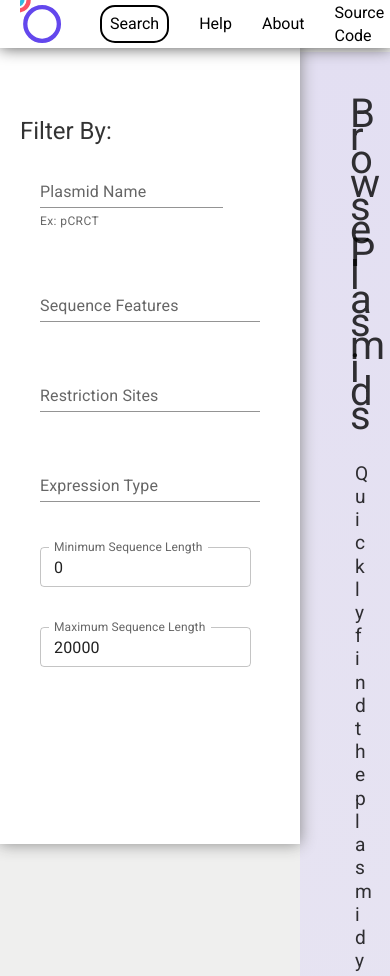
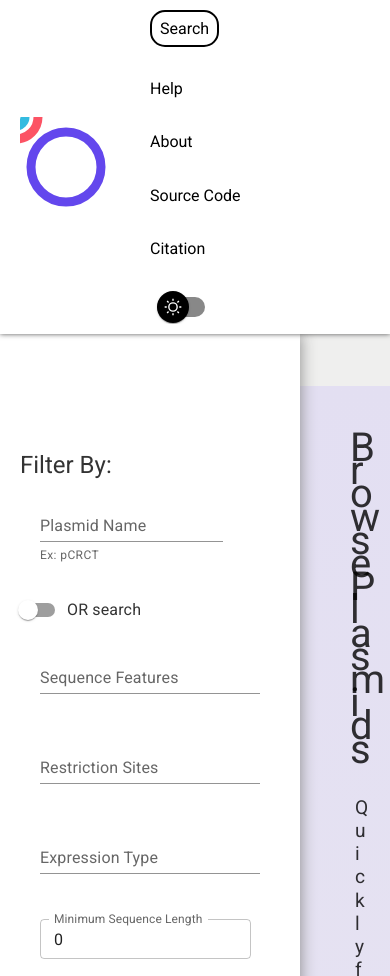
Before and after one commit to grapse/PlasMapper_Frontend, a Gatsby site: page /search in a window 390 px wide. Shown: the top 976 px of the page. Built offline with nearby package versions, Linux system fonts and the light colour scheme; Gatsby itself is replaced by a stand-in of ours; no server answers.

Commit message:
Mobile fixes, AND search

```diff
--- a/src/components/sequenceupload.js
+++ b/src/components/sequenceupload.js
@@ -110,7 +110,7 @@ function SequenceUpload(props)
                 <Or/>
                 <FileUploader
                     children={
-                        <div class={style.downloadBox}><UploadFileIcon />{"Upload .txt or .fasta DNA File (no protein)"}</div>
+                        <div class={style.downloadBox}><UploadFileIcon />{"Drag & drop or click to upload .txt or .fasta DNA File (no protein)"}</div>
                     }
                     types={['txt','fasta','fna','ffn','faa','frn','fa']}
                     handleChange={(e) => handleFile(e)}
--- a/src/pages/search.js
+++ b/src/pages/search.js
@@ -10,6 +10,8 @@ import GlobalContext from "../context/optionContext";
 import { fetchSearchData, fetchSequence, incrementPopularity } from "../utils/FetchUtils";
 import { getFeatureNames, getCommonEnzymes, getExpressionTypes } from "../utils/FeatureUtils";
 import { TableColumns } from "../utils/SearchUtils";
+import Switch from '@mui/material/Switch';
+import FormControlLabel from '@mui/material/FormControlLabel';
 
 /**
  * Makes the rows to display the preview table.
@@ -41,6 +43,7 @@ function SearchPage(){
     const [lengthMax, setLengthMax] = React.useState(20000);
     const [detailDrawer, setDetailDrawer] = React.useState(false);
     const [filterDrawer, setFilterDrawer] = React.useState(false);
+    const [filterAnd, setFilterAnd] = React.useState(false);
 
     React.useEffect(() => {
         if(firstLoad){
@@ -63,6 +66,33 @@ function SearchPage(){
 
 
         // Filter the data based on user-selected filters
+        if(filterAnd){
+            // AND search
+            setFilteredPlasmids(
+                plasmids.filter(plasmid =>
+                        `${plasmid.name}`.toLowerCase().indexOf(nameSearch.toLowerCase()) >= 0
+                        &&
+                        (expressionSearch.length > 0 ?
+                            expressionSearch.every( r => plasmid.expression.split(',').includes(r))
+                        : true)
+                        &&
+                        (featureSearch.length > 0 ?
+                            featureSearch.every( r => plasmid.features.split(',').includes(r))
+                        : true)
+                        &&
+                        (restrictionSearch.length > 0 ?
+                            restrictionSearch.every( r => plasmid.restriction.split(',').includes(r))
+                        : true)
+                        &&
+                        (plasmid.sequenceLength > lengthMin)
+                        &&
+                        (plasmid.sequenceLength < lengthMax)
+                    )
+            )
+
+        }
+        else{
+            // OR search
             setFilteredPlasmids(
                 plasmids.filter(plasmid =>
                         `${plasmid.name}`.toLowerCase().indexOf(nameSearch.toLowerCase()) >= 0
@@ -84,8 +114,9 @@ function SearchPage(){
                         (plasmid.sequenceLength < lengthMax)
                     )
             )
+        }
     },
-    [firstLoad, nameSearch, featureSearch, lengthMax, lengthMin, expressionSearch]
+    [firstLoad, nameSearch, featureSearch, lengthMax, lengthMin, expressionSearch, restrictionSearch, filterAnd]
     )
 
     /**
@@ -126,6 +157,14 @@ function SearchPage(){
                             size="small"
                             variant="standard" />
                 </div>
+                <FormControlLabel
+                    control={<Switch
+                                checked={filterAnd}
+                                onChange={() => setFilterAnd(!filterAnd)}
+                                inputProps={{ 'aria-label': 'controlled' }}
+                                />}
+                    label={`${filterAnd ? "AND" : "OR"} search`} />
+
                 <div
                             class={style.searchBar}
                 >
--- a/src/styles/editor.module.css
+++ b/src/styles/editor.module.css
@@ -18,9 +18,15 @@
     font-weight:400;
 }
 .drawing{
-    width:65%;
+    width: min(90vw, 700px);
     position:relative;
     margin:0 auto;
+}
+.cgvbuttonholder{
+    display:flex;
+    flex-direction:row;
+    margin-bottom: 2px;
+    flex-wrap: wrap;
 }
 .svgwrap{
     position:relative;
@@ -77,6 +83,7 @@
 }
 .cgvButtons{
     display:flex;
+    flex-wrap: wrap;
     gap:10px;
     flex-direction: row;
 }
--- a/src/styles/header.module.css
+++ b/src/styles/header.module.css
@@ -37,6 +37,7 @@
     margin-bottom:50px;
     align-items:center;
 }
+
 .nav div{
     float:left;
 }
@@ -146,3 +147,41 @@
     text-decoration:underline;
     color:steelblue;
 }
+@media only screen and (max-width: 665px) {
+    .header{
+        width:100%;
+        height:fit-content;
+        display:flex;
+        background: var(--background);
+        box-shadow: 0px 0px 5px #555;
+        position:relative;
+        z-index: 100;
+        justify-content: center;
+        align-items: center;
+    }
+    .navbar{
+        display:flex;
+        height:100%;
+        width:100%;
+        gap:30px;
+        position:relative;
+        margin: 0;
+        flex-direction: column;
+        align-items: flex-start;
+        justify-content: center;
+        padding: 10px 30px;
+    }
+
+    .svgholder{
+        height: 100px;
+        width: 100px;
+    }
+    .nav div{
+        float:none;
+    }
+    .navbar div:last-child{
+        float: left;
+        margin-left: 0;
+        margin-right: 0;
+    }
+  }
--- a/src/styles/sequenceeditor.module.css
+++ b/src/styles/sequenceeditor.module.css
@@ -3,7 +3,7 @@
     flex-direction: row;
     font-family: Courier, monospace;
     line-height: 5em;
-    font-size: 0.8em;
+    font-size: clamp(0.45em, 1.5vw, 0.8em);
     gap: 10px;
     position:relative;
     width: 65%;
```
Also changed, not shown: src/components/editor.js (+3 -14 lines). Lines whose indentation alone changed are shown as unchanged.
